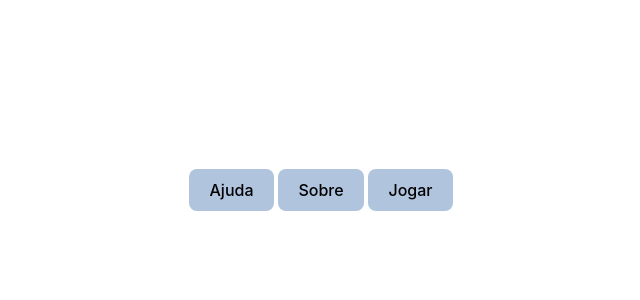
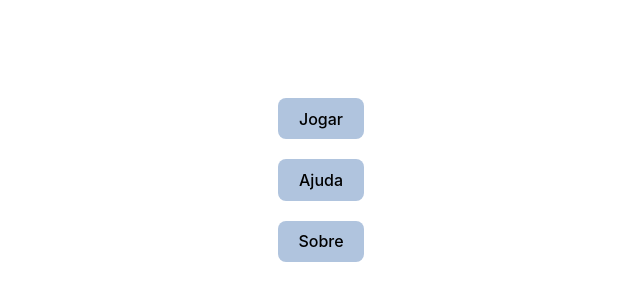
Before and after one commit to JulioLeandro12/Codigos-Celestiais, a Svelte app: page / in a window 1280 px wide. Shown: the part 210-510 px from the top of the page, without its empty margins (319-959 px from the left). Built offline with nearby package versions, Linux system fonts and the light colour scheme.

Commit message:
posição dos butões

```diff
--- a/src/Components/Menu.svelte
+++ b/src/Components/Menu.svelte
@@ -4,6 +4,12 @@
     import Sobre from "./Sobre.svelte";
     import Jogar from "./Jogar.svelte";
 </script>
+
+<div class="div-posicao"> <!--serve para mudar a posição do botão-->
+
+    <button class="jogar" on:click={() => trocadeestado("jogar")}>
+        Jogar
+        </button>
 
     <button class="ajuda" on:click={() => trocadeestado("ajuda")}> <!--tag em html que serve para criar os botões de acordo com o nome-->
         Ajuda
@@ -13,11 +19,16 @@
         Sobre
        </button>
 
-<button class="jogar" on:click={() => trocadeestado("jogar")}>
- Jogar
-</button>
+
+</div>
 
 <style>
+
+.div-posicao button{ /*chamando a div da posição dos botões**/
+    display: block; /**bloco*/
+    width: 100%; /*margem do botão**/
+    margin-bottom: 20px;
+}
 
 .jogar{background-color:lightsteelblue;}
 
```
Lines whose indentation alone changed are shown as unchanged.
